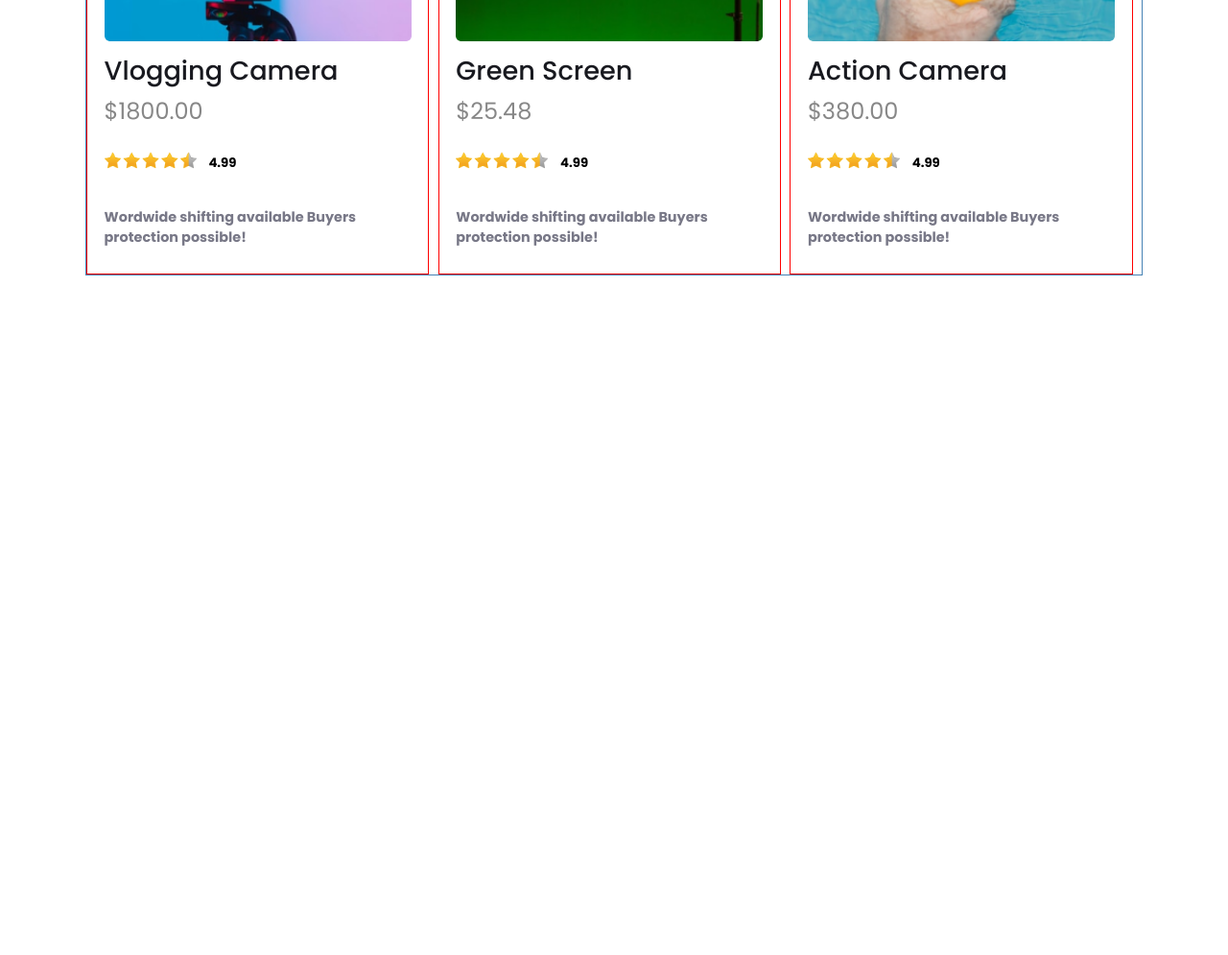
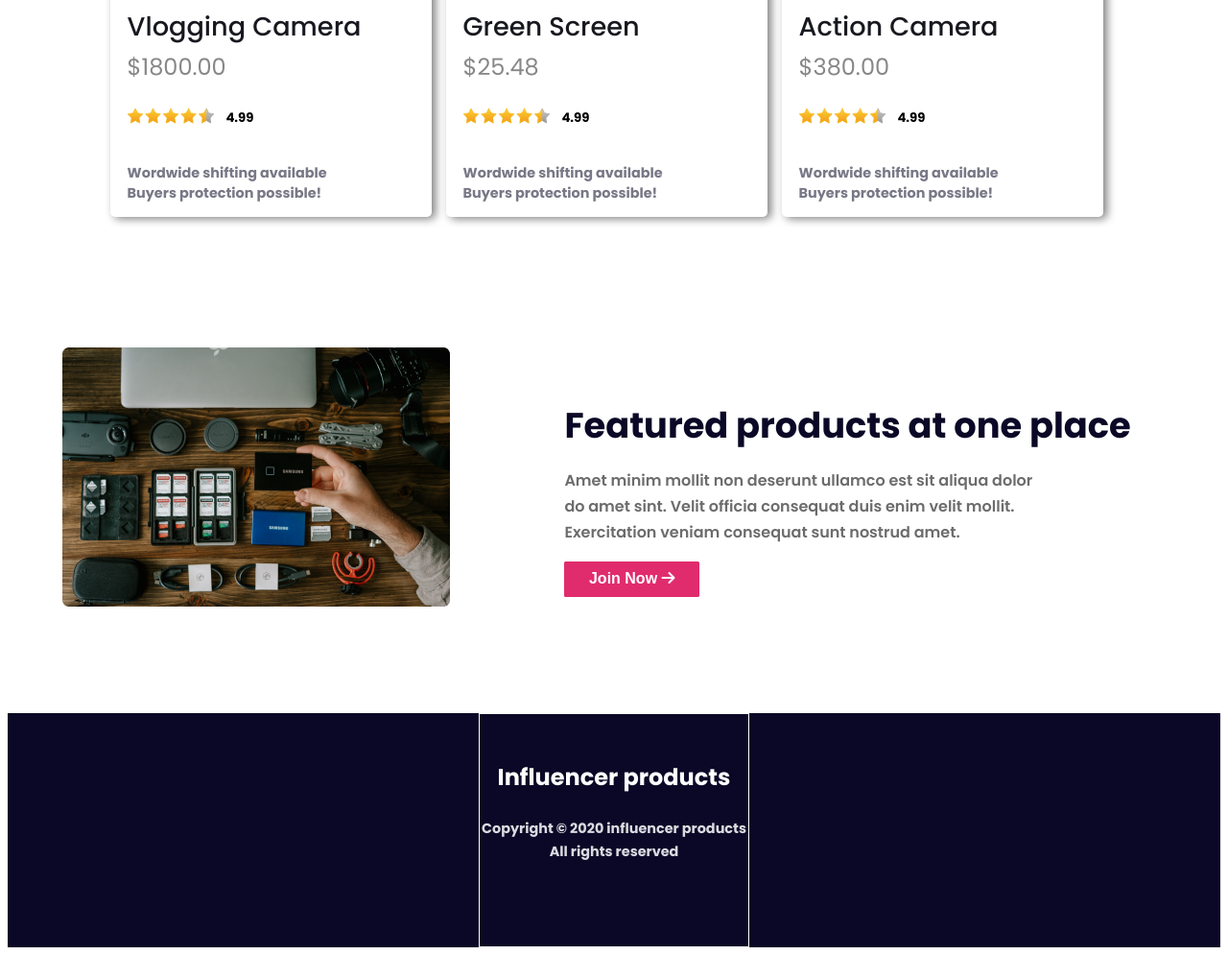
Before and after one commit to mdsabbir112/B11-influencer-gear, a plain HTML site: page index.html in a window 1280 px wide. Shown: the part 2313-3308 px from the top of the page at 96% size. Before the commit the page ends 2608 px from the top, so only its background shows below. Drawn offline with Linux system fonts and the light colour scheme.

Commit message:
added the all section

```diff
--- a/Styles/Blog.css
+++ b/Styles/Blog.css
@@ -123,9 +123,10 @@ hr{
 /* Cards section */
 
 .card{
-    max-width: 1100px;
+    max-width: 1050px;
     margin: 0 auto;
-    border: 1px solid #4682B4;
+    /* border: 1px solid #4682B4; */
+    margin-bottom: 6.5rem;
 }
 .top-card{
     text-align: center;
@@ -138,14 +139,20 @@ hr{
 .main-card{
     display: grid;
     grid-template-columns: repeat(3, 1fr);
+    justify-content: space-between;
+    align-items: center;
+    width: 100%;
 
 }
 .card-container{
-    width: 320px;
-    height: 500px;
-    border: 1px solid red;
+    width: 300px;
+    height: 470px;
+    /* border: 1px solid red; */
     padding: 0.9rem 1.1rem;
-    gap: 0.25rem;
+    gap: 1.9rem;
+    box-shadow: 4px 2px 10px gray;
+    margin-bottom: 2rem;
+    border-radius: 0.3rem;
 }
 .card-container img{
     /* max-width: 300px; */
@@ -189,9 +196,76 @@ hr{
     line-height: 143%;
     letter-spacing; 1.8%;
     color: #787887;
-    weight: 50%;
+    width: 70%;
 }
 
+/* Feature section */
+.feature{
+    width: 1150px;
+    margin: 0 auto;
+    margin-bottom: 6.5rem;
+    /* border: 1px solid red; */
+}
+.main-feature{
+    display: flex;
+    align-items: center;
+    justify-content: space-between;
+
+}
+.feature-img{
+    width: 100%;
+    /* height: 100%; */
+}
+.feature-content{}
+.feature-title{
+    font-size: 2.3rem;
+    font-weight: 700;
+    /* line-height: 3.7rem; */
+    color: #0A0826;
+    margin-bottom: 1rem;
+}
+.feature-des{
+    width: 80%;
+    font-size: 1rem;
+    font-weight: 600;
+    line-height: 1.7rem;
+    color: #6c6c6c;
+    margin-top: 0px;
+    margin-bottom: 1rem;
+}
+.feature-content button{
+    border-radius: 0.1rem;
+}
+
+/* Footer Section */
+.footers{
+    background-color: #0A0826;
+    color: white;
+}
+.footer-content{
+    max-width: 280px;
+    margin: 0 auto;
+    border: 1px solid white;
+}
+.footer-container{
+    margin-bottom: 3rem;
+    margin-top: 3rem;
+    text-align: center;
+}
+.footer-title{
+    font-size: 1.5rem;
+    font-weight: 700;
+    color: #FFFFFF;
+
+}
+.footer-des{
+        font-size: 0.9rem;
+    font-weight: 700;
+    line-height: 1.5rem;
+    color: #d9dbe1;
+}
+.footer-image{}
+.footer-image img{}
 
 
 /* Mobile Responsive  */
@@ -208,5 +282,15 @@ hr{
     .hero-1{
         text-align: center;
     }
+    .main-card{
+        grid-template-columns: repeat(1, 1fr);
+        justify-content: center;
+        gap: 2rem;
+    }
+    .card-container{
+        max-width: 100%;
+        margin: 0 auto;
+
+    }
 
 }
--- a/index.html
+++ b/index.html
@@ -113,7 +113,7 @@ Buyers protection possible!</p>
           <div class="card-container">
             <img src="./images/mic.png" alt="" />
             <h3 class="card-title">Microphone</h3>
-            <h3 class="card-subtitle">$120.5</h3>
+            <h3 class="card-subtitle">$120.50</h3>
             <div class="stars-card">
               <img src="./images/four-half-star-rating-icon.png" alt="" />
                <h5>4.99</h5>
@@ -237,9 +237,43 @@ Buyers protection possible!</p>
           </div>
         </div>
       </section>
+
+
+      <!-- Feature section -->
+
+      <section class="feature">
+        <div class="main-feature">
+            <div class="feature-img">
+                <img src="./images/gear.png" alt="gear">
+            </div>
+            <div class="feature-content">
+                <h3 class="feature-title">Featured products at one place</h3>
+                <p class="feature-des">Amet minim mollit non deserunt ullamco est sit aliqua dolor do amet sint. Velit officia consequat duis enim velit mollit. Exercitation veniam consequat sunt nostrud amet.</p>
+                <button class="btn-primary">Join Now <i class="fa-solid fa-arrow-right"></i></button>
+            </div>
+        </div>
+      </section>
     </main>
 
     <!-- Footer Section are started from there -->
-    <footer></footer>
+    <footer class="footers">
+        <div class="footer-content">
+          <div class="footer-container">
+            <h3 class="footer-title">Influencer products</h3>
+            <div class="footer-des">
+                <p>Copyright © 2020  influencer products
+                    <br>
+                    All rights reserved
+                </p>
+            </div>
+            <div class="footer-image">
+                <img src="" alt="">
+                <img src="" alt="">
+                <img src="" alt="">
+                <img src="" alt="">
+            </div>
+          </div>
+        </div>
+    </footer>
   </body>
 </html>
```
